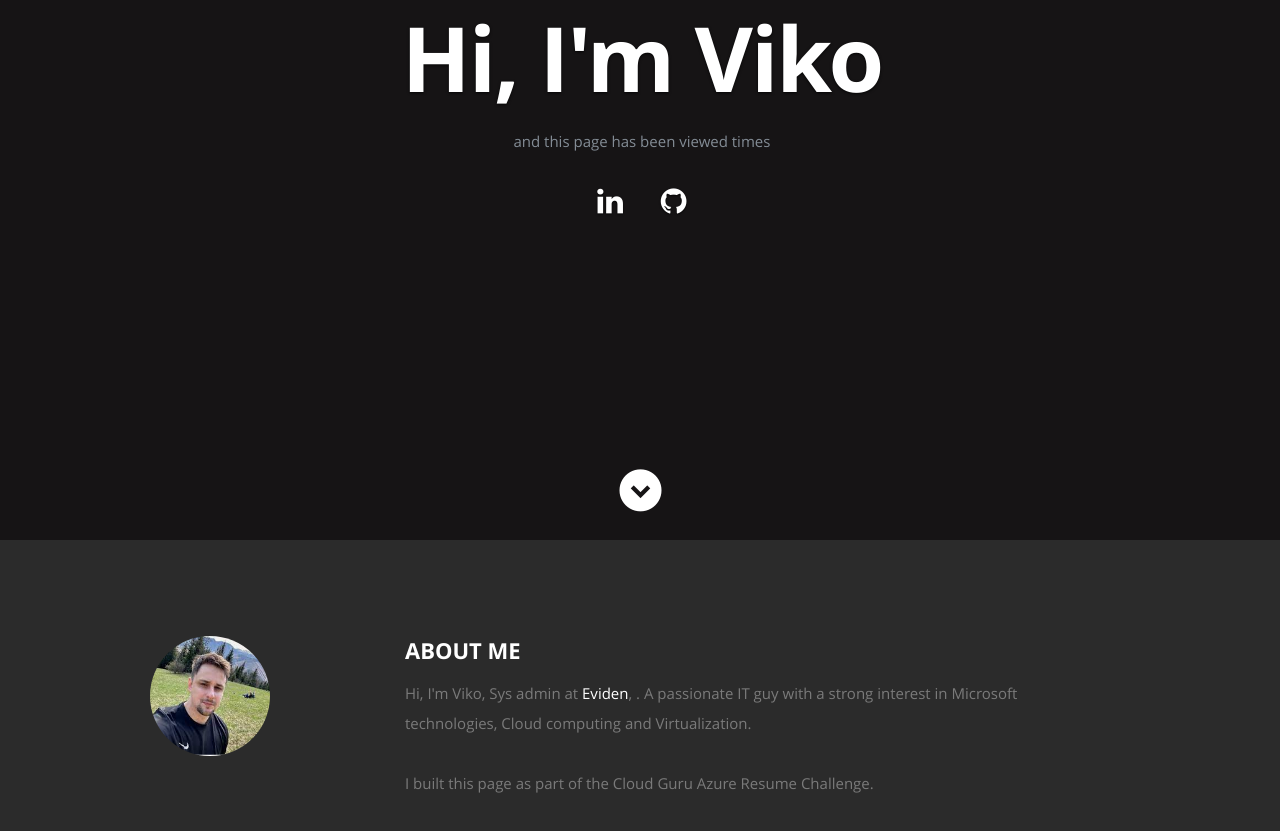
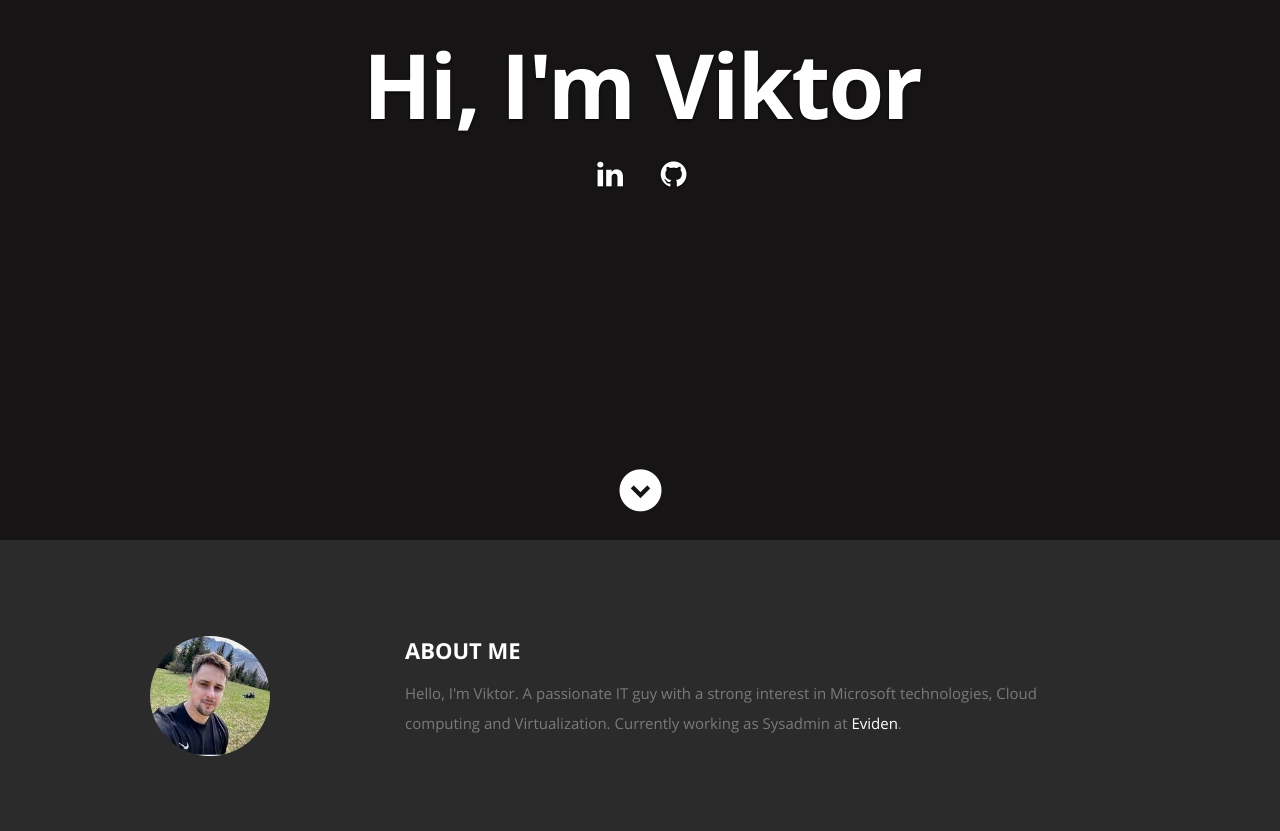
Before and after one commit to viktorgarai/azure-resume, a plain HTML site: page frontend/index.html in a window 1280 px wide. Shown: the part 260-1091 px from the top of the page. Drawn offline with nearby package versions, Linux system fonts and the light colour scheme.

Commit message:
update to html

```diff
--- a/frontend/index.html
+++ b/frontend/index.html
@@ -7,7 +7,7 @@
    <!--- Basic Page Needs
    ================================================== -->
    <meta charset="utf-8">
-	<title>Viko's Resume</title>
+	<title>Viktor Garai CV</title>
 	<meta name="description" content="">
 	<meta name="author" content="">
 
@@ -54,11 +54,9 @@
 
       <div class="row banner">
          <div class="banner-text">
-            <h1 class="responsive-headline">Hi, I'm Viko</h1>
-
-            <p>and this page has been viewed <a id="counter"></a> times </p>
+            <h1 class="responsive-headline">Hi, I'm Viktor</h1>
             <ul class="social">
-               <li><a href="www.linkedin.com/in/viktor-garai-3aa495244"><i class="fa fa-linkedin"></i></a></li>
+               <li><a href="https://linkedin.com/in/viktor-garai-3aa495244"><i class="fa fa-linkedin"></i></a></li>
                <li><a href="https://github.com/viktorgarai/azure-resume"><i class="fa fa-github"></i></a></li>
             </ul>
          </div>
@@ -87,11 +85,11 @@
 
             <h2>ABOUT ME</h2>
 
-            <p> Hi, I'm Viko, <span>Sys admin at <a href="https://eviden.com">Eviden</a></span>,
-               . A passionate IT guy with a strong interest in Microsoft technologies, Cloud computing and Virtualization.
+            <p> Hello, I'm Viktor. <span>A passionate IT guy with a strong interest in Microsoft technologies, Cloud computing and Virtualization.
+               Currently working as Sysadmin at <a href="https://eviden.com">Eviden</a></span>.
          </br>
       </br>
-       I built this page as part of the Cloud Guru Azure Resume Challenge.</a></span>
+
 
 
          </div> <!-- end .main-col -->
@@ -120,6 +118,7 @@
                <div class="twelve columns">
 
                   <h3>Azure Administrator Associate</h3>
+
                   <p class="info"><em class="date">June 2023</em></p>
 
                </div>
```
Also changed, not shown: 1 other file.
